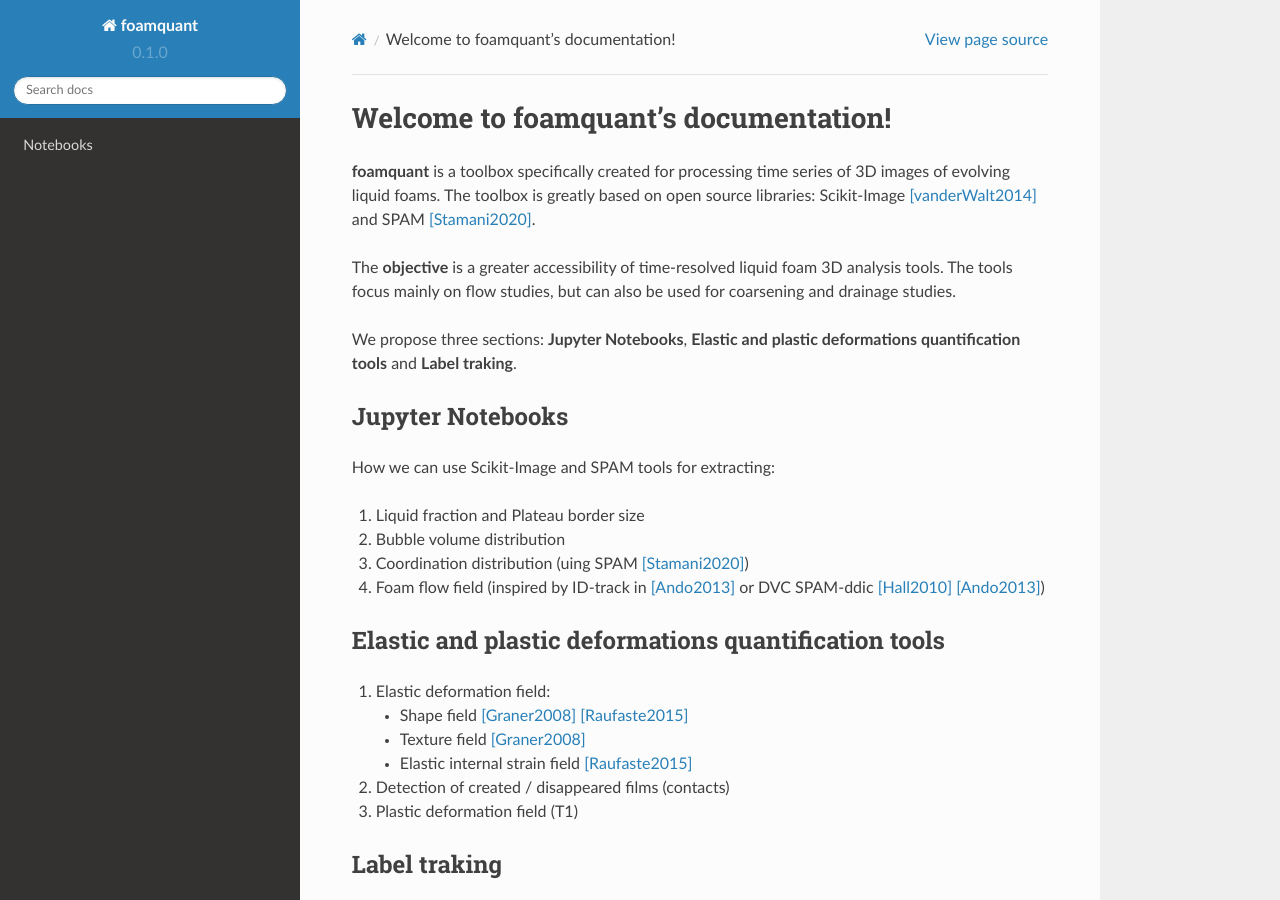
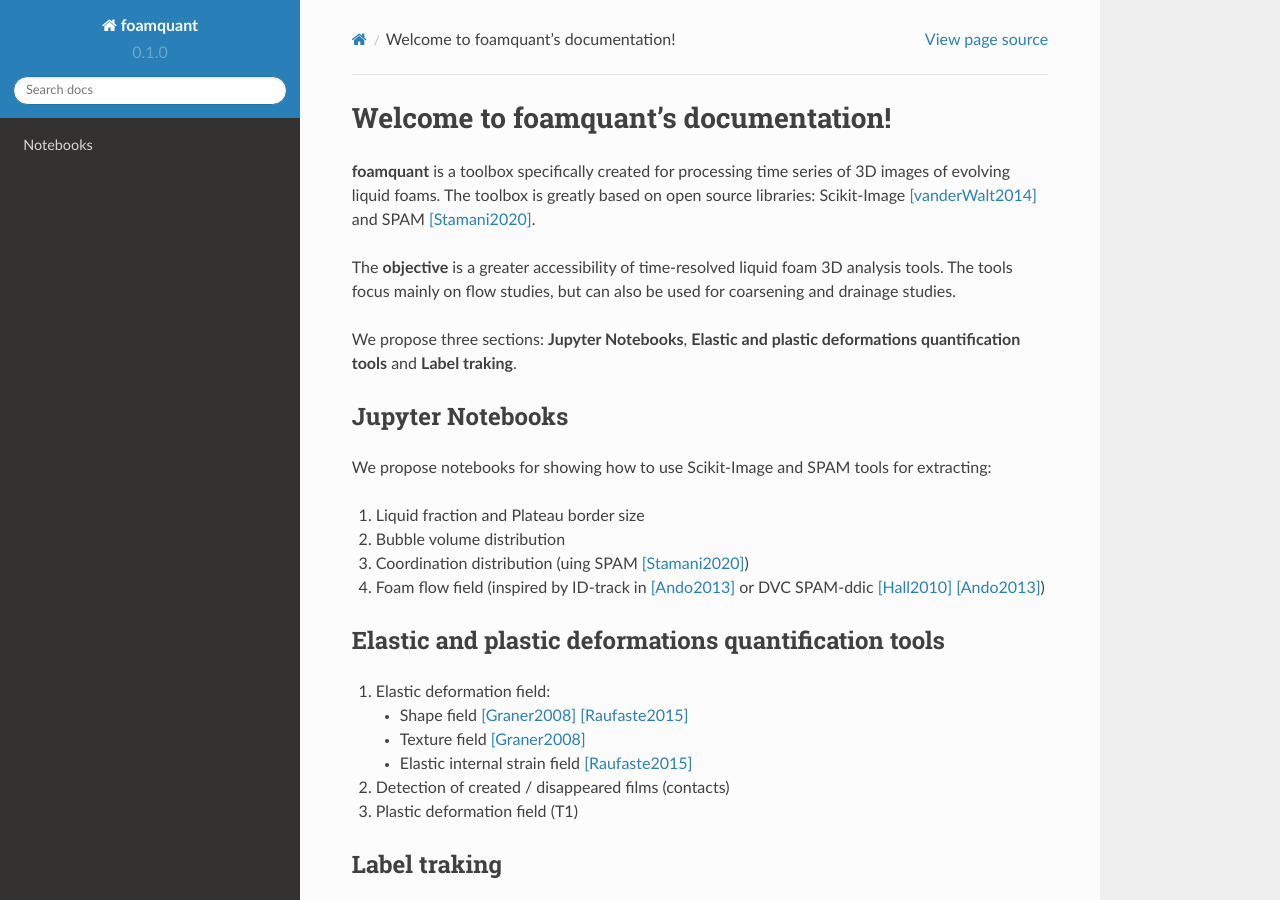
Before and after one commit to floschott/foamquant, a Sphinx documentation site: the page built from docs/source/index.rst, in a window 1280 px wide and 900 px high. Built offline with Sphinx 7.4.7 and the Read the Docs theme 2.0.0, drawn with Linux system fonts in a browser that asks for light colours.

Commit message:
Update index.rst

```diff
--- a/docs/source/index.rst
+++ b/docs/source/index.rst
@@ -9,7 +9,7 @@ We propose three sections: **Jupyter Notebooks**, **Elastic and plastic deformat
 
 Jupyter Notebooks
 -----------------
-How we can use Scikit-Image and SPAM tools for extracting:
+We propose notebooks for showing how to use Scikit-Image and SPAM tools for extracting:
 
 1) Liquid fraction and Plateau border size
 
```
